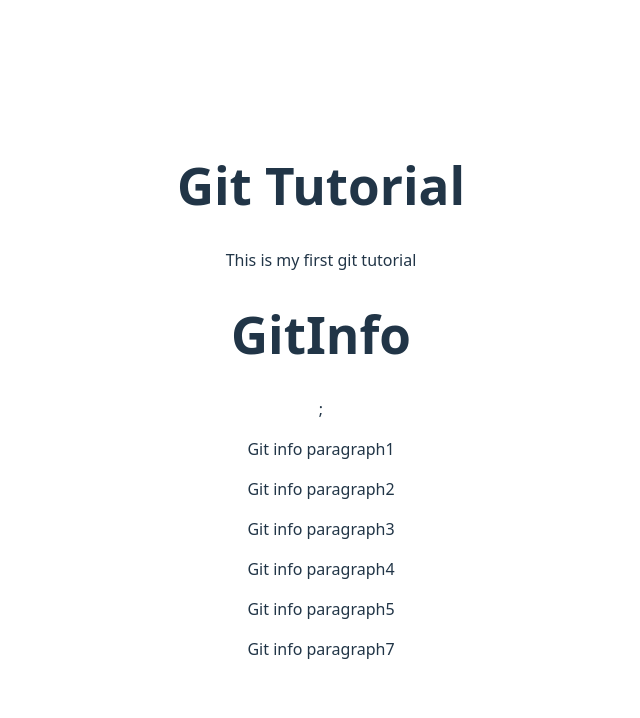
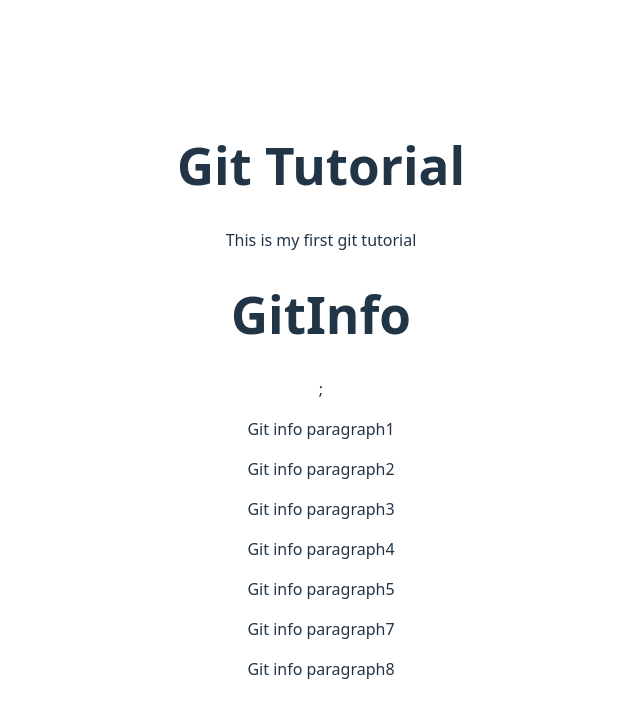
Before and after one commit to fikilek/git1, a React (Vite) app: page / in a window 1280 px wide. Shown: the top 718 px of the page, without its empty margins (319-959 px from the left). Built offline with nearby package versions, Linux system fonts and the light colour scheme.

Commit message:
Added paragraph 8

```diff
--- a/src/components/GitInfo.jsx
+++ b/src/components/GitInfo.jsx
@@ -9,6 +9,7 @@ const GitInfo = () => {
 			<p>Git info paragraph4</p>
 			<p>Git info paragraph5</p>
 			<p>Git info paragraph7</p>
+			<p>Git info paragraph8</p>
 		</>
 	);
 };
```
